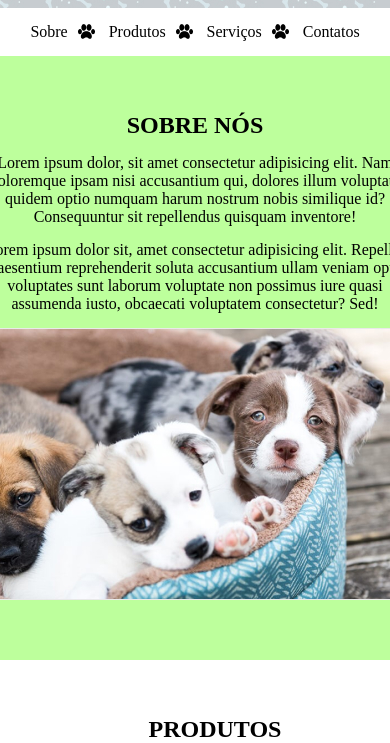
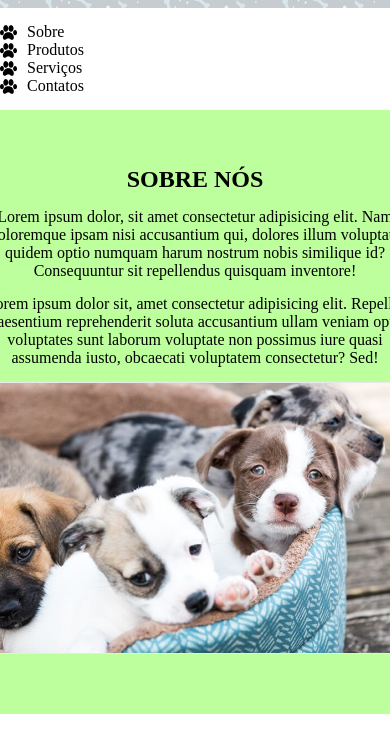
Before and after one commit to Anderson22-dev/1000, a plain HTML site: page index.html in a window 390 px wide. Shown: the part 96-839 px from the top of the page. Drawn offline with Linux system fonts and the light colour scheme.

Commit message:
Add files via upload

```diff
--- a/css/petshopstyle.css
+++ b/css/petshopstyle.css
@@ -25,7 +25,6 @@ nav li{
     background-repeat: no-repeat;
     padding-right: 27px;
     margin-right: 10px;
-    background-position: center right;
 }
 
 nav a{
@@ -38,7 +37,7 @@ nav a:hover{
 }
 
 #itemcontato{
-    background-image: none;
+    background-image: ;
     padding: 0;
     margin: 0;
 }
@@ -156,24 +155,28 @@ footer {
     .flex-container{
         display: flex;
         flex-direction:column;
+        align-items:center ;
         text-align: center;
-        align-items: center;
     }
     .container{
-        width: auto;
-    }
-    .texto-centralizado{
-        width: 430px;
-        margin: auto;
+        width: 100%;
+        margin: 0 0;
+        padding: 56px 0 ;
+
     }
     .btn-pata, p{
         margin-bottom: 15px;
     }
-    form input, form textarea{
-        width: 430px;
-    }
-    form strong{
-        float: left;
+    #itemcontato, nav li{
+        display: flex;
+        text-align: center;
+        background-image: url(../img/patinha-preta.png);
+
+        padding-left: 27px;
+        margin-left: ;
+        background-position: center left;
+
     }
 
+
 }
--- a/index.html
+++ b/index.html
@@ -9,7 +9,7 @@
 </head>
 <body>
     <header>
-        <h1 title="Mary e Gaby PetShop"><img src="/img/logo-mari-e-gabi-petshop.svg" alt="logo"></h1>
+        <h1 title="Mary e Gaby PetShop"><img src="./img/logo-mari-e-gabi-petshop.svg" alt="logo"></h1>
     </header>
 
     <nav>
@@ -34,7 +34,7 @@
     </section>
     <section id="produto">
         <div class="container">
-            <h2 class="texto-centralizado">Produtos</h2>
+            <h2 class="texto-centralizado ">Produtos</h2>
             <p class="texto-centralizado">Lorem ipsum dolor sit amet consectetur adipisicing elit. Minus repellendus laudantium quidem accusamus deleniti consectetur aut! Qui voluptate suscipit voluptatem inventore adipisci labore, unde deserunt corporis delectus fuga odio perspiciatis.</p>
             <div class="flex-container">
                 <article class="produto">
```
